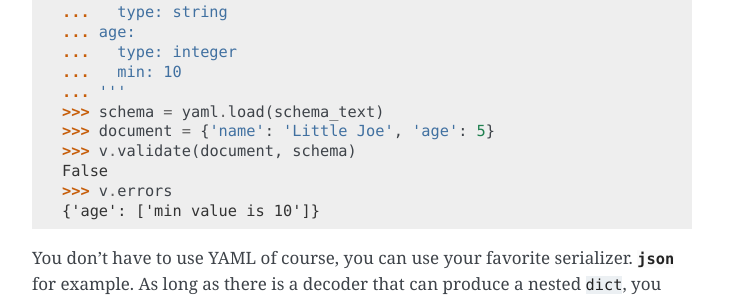
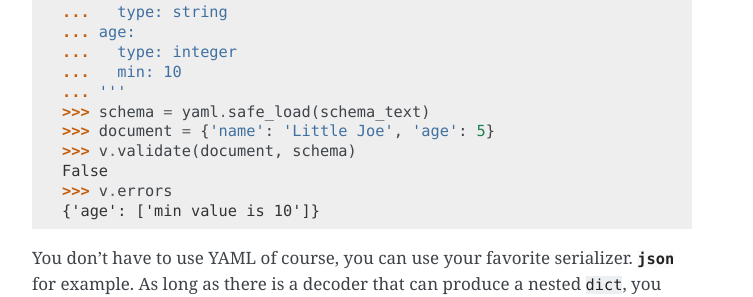
Before and after one commit to pyeve/cerberus, a Sphinx documentation site: the page built from docs/schemas.rst, in a window 1280 px wide and 900 px high, scrolled down 1580 px. Shown: the part 450-747 px from the top of the window, without its empty margins (388-1141 px from the left). Built offline with Sphinx 7.4.7, drawn with Linux system fonts in a browser that asks for light colours; comment, search, counter and statistics services are not loaded.

Commit message:
docs/schemas.rst: Upades PyYAML usage

```diff
--- a/docs/schemas.rst
+++ b/docs/schemas.rst
@@ -109,7 +109,7 @@ be defined in a number of ways, for example with PyYAML_.
     ...   type: integer
     ...   min: 10
     ... '''
-    >>> schema = yaml.load(schema_text)
+    >>> schema = yaml.safe_load(schema_text)
     >>> document = {'name': 'Little Joe', 'age': 5}
     >>> v.validate(document, schema)
     False
```
